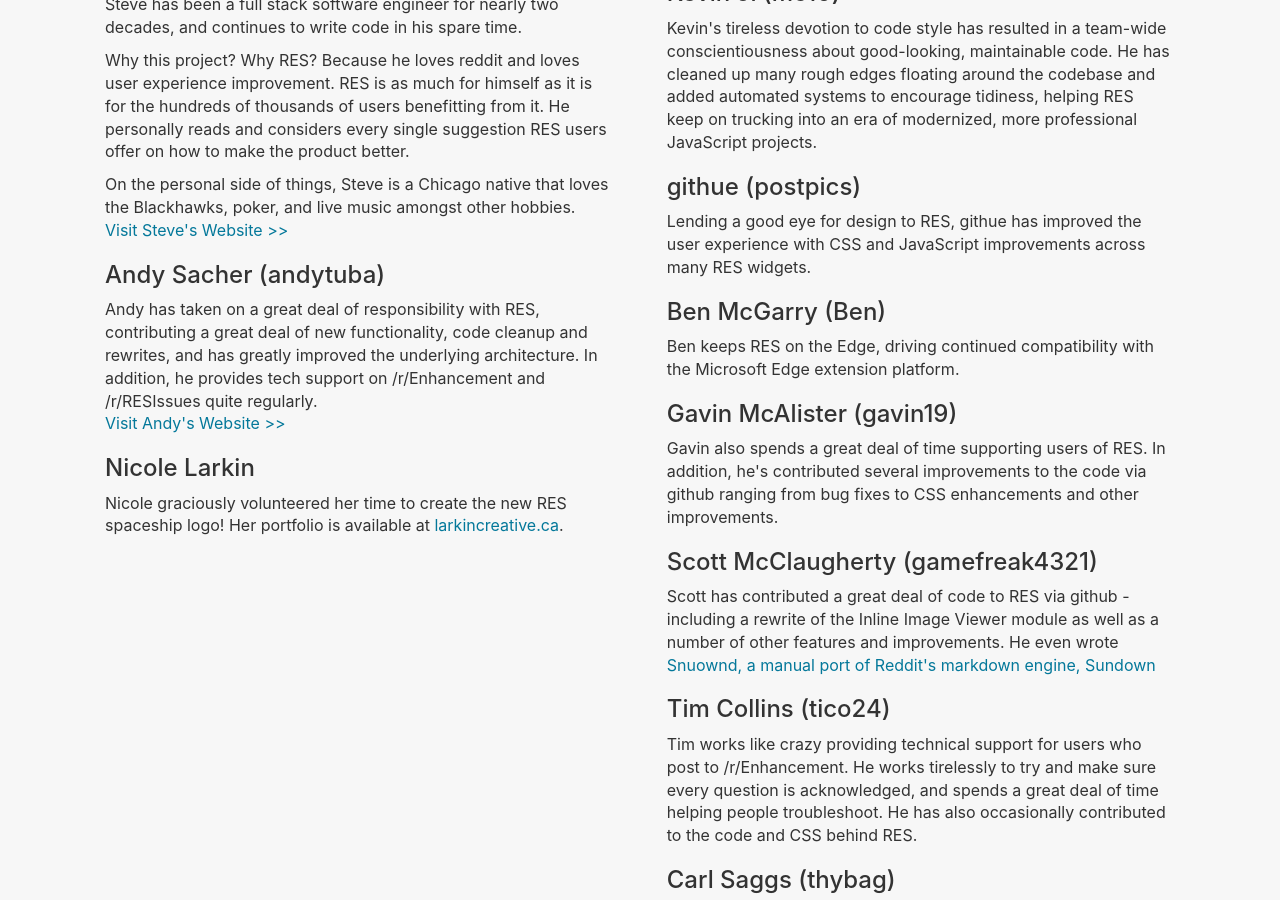
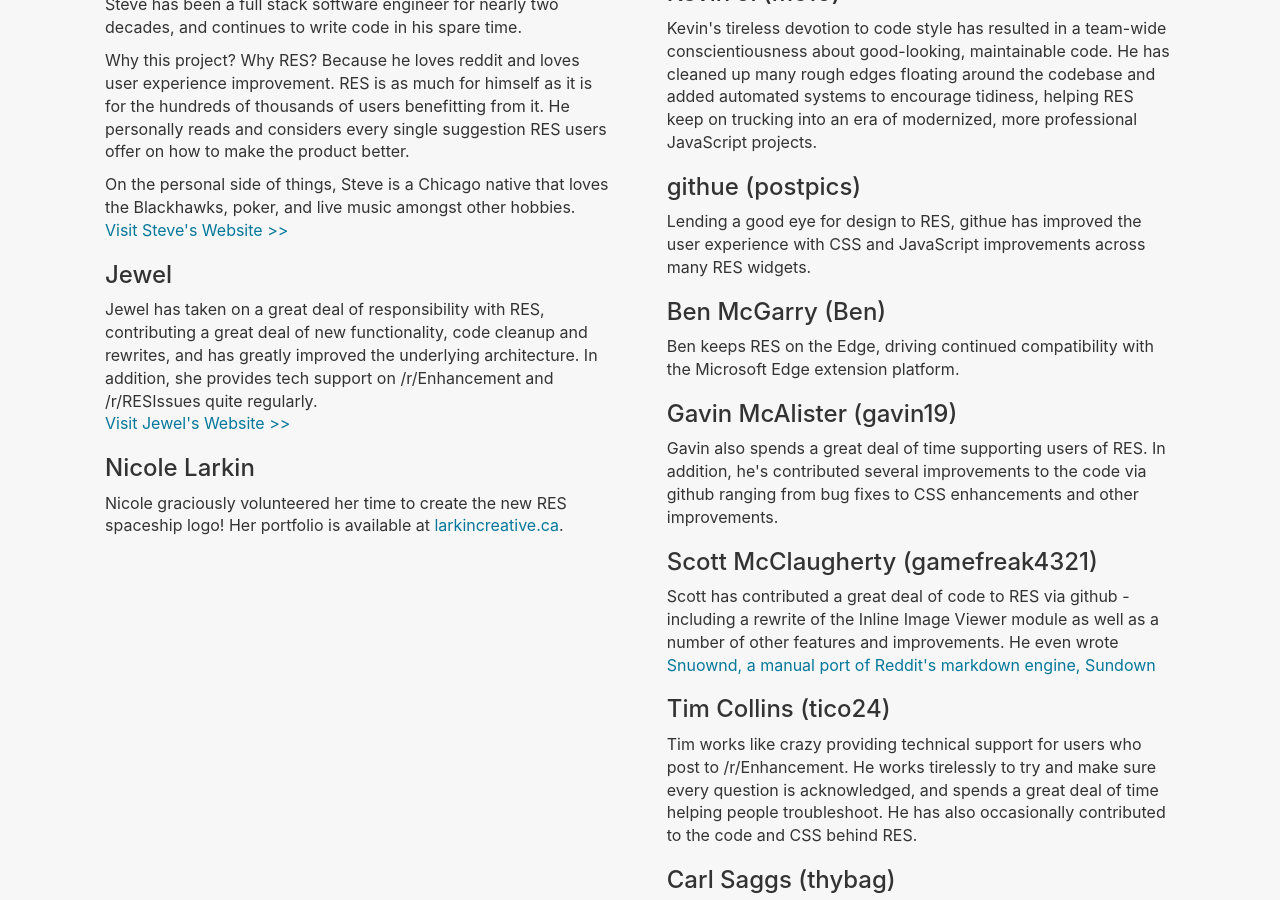
Before and after one commit to Reddit-Enhancement-Suite/Reddit-Enhancement-Suite.github.io, a Jekyll site: the page built from about.html, in a window 1280 px wide and 900 px high, scrolled down 492 px. Built offline with Jekyll 4.4.1, drawn with Linux system fonts in a browser that asks for light colours.

Commit message:
Update about.html

```diff
--- a/about.html
+++ b/about.html
@@ -22,9 +22,9 @@
 		<p>On the personal side of things, Steve is a Chicago native that loves the Blackhawks, poker, and live music amongst other hobbies.<br>
 		<a target="_blank" href="http://honestbleeps.com/">Visit Steve's Website &gt;&gt;</a></p>
 
-		<h3>Andy Sacher (andytuba)</h3>
-		<p>Andy has taken on a great deal of responsibility with RES, contributing a great deal of new functionality, code cleanup and rewrites, and has greatly improved the underlying architecture. In addition, he provides tech support on /r/Enhancement and /r/RESIssues quite regularly.<br>
-		<a target="_blank" href="https://andytuba.com/">Visit Andy's Website &gt;&gt;</a></p>
+		<h3>Jewel</h3>
+		<p>Jewel has taken on a great deal of responsibility with RES, contributing a great deal of new functionality, code cleanup and rewrites, and has greatly improved the underlying architecture. In addition, she provides tech support on /r/Enhancement and /r/RESIssues quite regularly.<br>
+		<a target="_blank" href="https://jewel.andraia.xyz/">Visit Jewel's Website &gt;&gt;</a></p>
 
 		<h3>Nicole Larkin</h3>
 		<p>Nicole graciously volunteered her time to create the new RES spaceship logo! Her portfolio is available at <a href="http://larkincreative.ca">larkincreative.ca</a>.</p>
```
